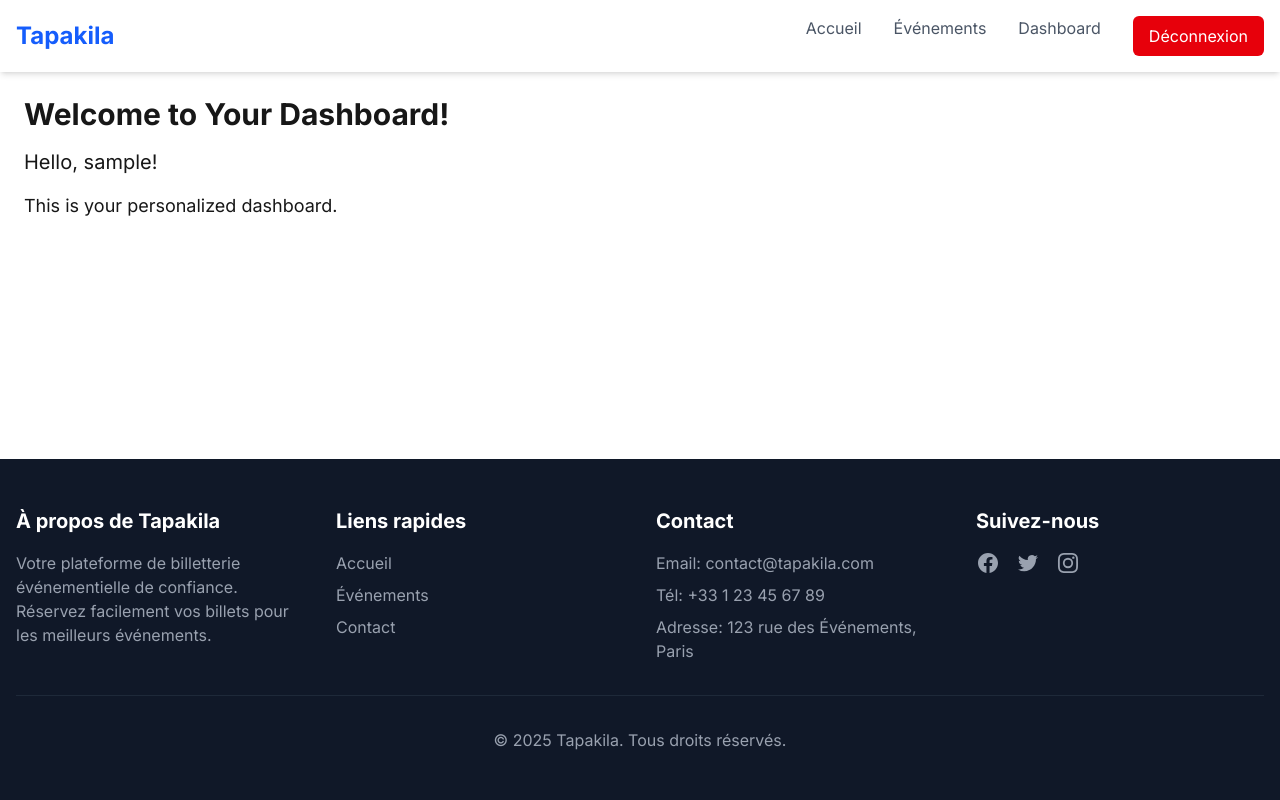
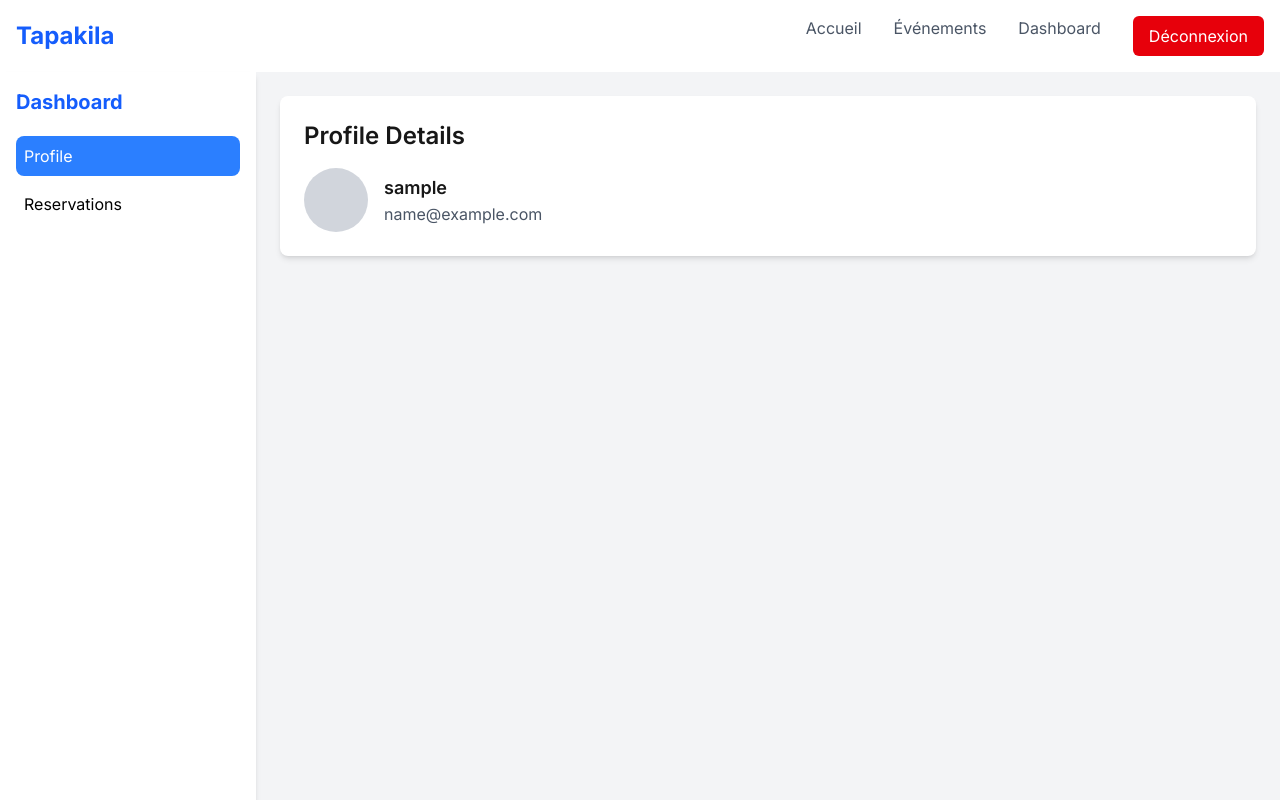
Before and after one commit to ClermontJudicael/frontend, a Next.js app: page /dashboard in a window 1280 px wide. Shown: the top 800 px of the page. Built offline with nearby package versions, Linux system fonts and the light colour scheme; sample sign-in values are in the browser's storage.

Commit message:
feat: dashboard page for user

```diff
--- a/app/context/AuthContext.js
+++ b/app/context/AuthContext.js
@@ -35,6 +35,7 @@ export function AuthProvider({ children }) {
     setLoading(false); // Done checking the token
   }, []);
 
+
   const login = (token) => {
     localStorage.setItem("token", token);
     const decodedUser = jwtDecode(token);
--- a/app/dashboard/page.js
+++ b/app/dashboard/page.js
@@ -4,10 +4,16 @@ import { useEffect, useState } from "react";
 import { useRouter } from "next/navigation";
 import { useAuth } from "../context/AuthContext"; // ✅ Import useAuth for authentication
 
+const menuItems = [
+  { id: "profile", label: "Profile" },
+  { id: "reservations", label: "Reservations" },
+];
+
 export default function Dashboard() {
   const { user } = useAuth(); // Get user info from AuthContext
   const router = useRouter();
   const [loading, setLoading] = useState(true); // Loading state for the initial check
+  const [activeTab, setActiveTab] = useState("profile");
 
   useEffect(() => {
     if (!user) {
@@ -19,17 +25,57 @@ export default function Dashboard() {
   }, [user, router]);
 
   console.log(user);
+
   if (loading) {
     // Optionally show a loading spinner or placeholder while redirecting
     return <div>Loading...</div>;
   }
 
   return (
-    <div className="p-6">
-      <h1 className="text-3xl font-bold mb-4">Welcome to Your Dashboard!</h1>
-      <p className="text-xl mb-4">Hello, {user.username}!</p> {/* Display username */}
-      <p className="text-lg">This is your personalized dashboard.</p>
-      {/* You can add more personalized content here */}
+    <div className="flex h-screen bg-gray-100">
+      {/* Sidebar */}
+      <aside className="w-64 bg-white shadow-md p-4">
+        <h1 className="text-xl font-bold mb-4 text-blue-600">Dashboard</h1>
+        <nav>
+          {menuItems.map((item) => (
+            <button
+              key={item.id}
+              className={`w-full text-left p-2 my-1 rounded-lg transition ${
+                activeTab === item.id ? "bg-blue-500 text-white" : "text-black hover:bg-gray-200"
+              }`}
+              onClick={() => setActiveTab(item.id)}
+            >
+              {item.label}
+            </button>
+          ))}
+        </nav>
+      </aside>
+
+      {/* Main Content */}
+      <main className="flex-1 p-6">
+        {activeTab === "profile" && <Profile user={user} />}
+        {activeTab === "reservations" && <Reservations />}
+      </main>
     </div>
   );
 }
+
+const Profile = ({ user }) => (
+  <div className="bg-white p-6 rounded-lg shadow-md">
+    <h2 className="text-2xl font-semibold mb-4">Profile Details</h2>
+    <div className="flex items-center space-x-4">
+      <div className="w-16 h-16 bg-gray-300 rounded-full"></div>
+      <div>
+        <p className="text-lg font-semibold">{user.username}</p>
+        <p className="text-gray-600">{user.email}</p>
+      </div>
+    </div>
+  </div>
+);
+
+const Reservations = () => (
+  <div className="bg-white p-6 rounded-lg shadow-md">
+    <h2 className="text-2xl font-semibold mb-4">Your Reservations</h2>
+    <p className="text-gray-500">No reservations yet.</p>
+  </div>
+);
--- /dev/null
+++ b/app/login/loading.js
@@ -0,0 +1,30 @@
+import React from 'react';
+
+const Loading = () => {
+  return (
+    <div className="max-w-sm p-4 border border-gray-200 rounded shadow animate-pulse md:p-6 dark:border-gray-400">
+      <div className="flex items-center justify-center h-48 mb-4 bg-gray-300 rounded dark:bg-gray-400">
+        <svg viewBox="0 0 16 20" fill="currentColor" xmlns="http://www.w3.org/2000/svg" aria-hidden="true" className="w-10 h-10 text-gray-200 dark:text-gray-600">
+          <path d="M14.066 0H7v5a2 2 0 0 1-2 2H0v11a1.97 1.97 0 0 0 1.934 2h12.132A1.97 1.97 0 0 0 16 18V2a1.97 1.97 0 0 0-1.934-2ZM10.5 6a1.5 1.5 0 1 1 0 2.999A1.5 1.5 0 0 1 10.5 6Zm2.221 10.515a1 1 0 0 1-.858.485h-8a1 1 0 0 1-.9-1.43L5.6 10.039a.978.978 0 0 1 .936-.57 1 1 0 0 1 .9.632l1.181 2.981.541-1a.945.945 0 0 1 .883-.522 1 1 0 0 1 .879.529l1.832 3.438a1 1 0 0 1-.031.988Z" />
+          <path d="M5 5V.13a2.96 2.96 0 0 0-1.293.749L.879 3.707A2.98 2.98 0 0 0 .13 5H5Z" />
+        </svg>
+      </div>
+      <div className="h-2.5 bg-gray-200 rounded-full dark:bg-gray-400 w-48 mb-4" />
+      <div className="h-2 bg-gray-200 rounded-full dark:bg-gray-400 mb-2.5" />
+      <div className="h-2 bg-gray-200 rounded-full dark:bg-gray-400 mb-2.5" />
+      <div className="h-2 bg-gray-200 rounded-full dark:bg-gray-400" />
+      <div className="flex items-center mt-4">
+        <svg viewBox="0 0 20 20" fill="currentColor" xmlns="http://www.w3.org/2000/svg" aria-hidden="true" className="w-10 h-10 me-3 text-gray-200 dark:text-gray-400">
+          <path d="M10 0a10 10 0 1 0 10 10A10.011 10.011 0 0 0 10 0Zm0 5a3 3 0 1 1 0 6 3 3 0 0 1 0-6Zm0 13a8.949 8.949 0 0 1-4.951-1.488A3.987 3.987 0 0 1 9 13h2a3.987 3.987 0 0 1 3.951 3.512A8.949 8.949 0 0 1 10 18Z" />
+        </svg>
+        <div>
+          <div className="h-2.5 bg-gray-200 rounded-full dark:bg-gray-400 w-32 mb-2" />
+          <div className="w-48 h-2 bg-gray-200 rounded-full dark:bg-gray-400" />
+        </div>
+      </div>
+      <span className="sr-only">Loading...</span>
+    </div>
+  );
+}
+
+export default Loading;
--- a/app/login/page.js
+++ b/app/login/page.js
@@ -3,15 +3,14 @@
 import { useState } from "react";
 import axios from "axios";
 import { useRouter } from "next/navigation";
-import { useAuth } from "../context/AuthContext"; // ✅ Import useAuth for authentication
+import { useAuth } from "../context/AuthContext";
 
 export default function Login() {
   const [formData, setFormData] = useState({ email: "", password: "" });
   const [error, setError] = useState("");
   const [loading, setLoading] = useState(false);
   const router = useRouter();
-  const { login } = useAuth(); // ✅ Get login function from AuthContext
-
+  const { login } = useAuth();
   const handleChange = (e) => setFormData({ ...formData, [e.target.name]: e.target.value });
 
   const handleSubmit = async (e) => {
--- /dev/null
+++ b/app/signup/loading.js
@@ -0,0 +1,13 @@
+import React from 'react';
+
+const Loading = () => {
+  return (
+    <div className="flex flex-row gap-2">
+      <div className="w-4 h-4 rounded-full bg-blue-700 animate-bounce" />
+      <div className="w-4 h-4 rounded-full bg-blue-700 animate-bounce [animation-delay:-.3s]" />
+      <div className="w-4 h-4 rounded-full bg-blue-700 animate-bounce [animation-delay:-.5s]" />
+    </div>
+  );
+}
+
+export default Loading;
```
